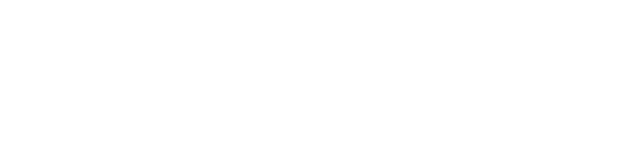
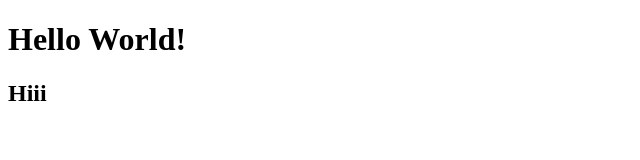
Before and after one commit to edotek7/module3-solution, a plain HTML site: page mod3-solution/index.html in a window 1280 px wide. Shown: the whole page, without its empty margins (0-640 px from the left). Drawn offline with Linux system fonts and the light colour scheme.

Commit message:
small change.

```diff
--- a/mod3-solution/index.html
+++ b/mod3-solution/index.html
@@ -4,6 +4,7 @@
 	<title>Hellooo Coursera!</title>
 </head>
 <body>
-
+<h1>Hello World!</h1>
+<h2>Hiii</h2>
 </body>
 </html>
```
